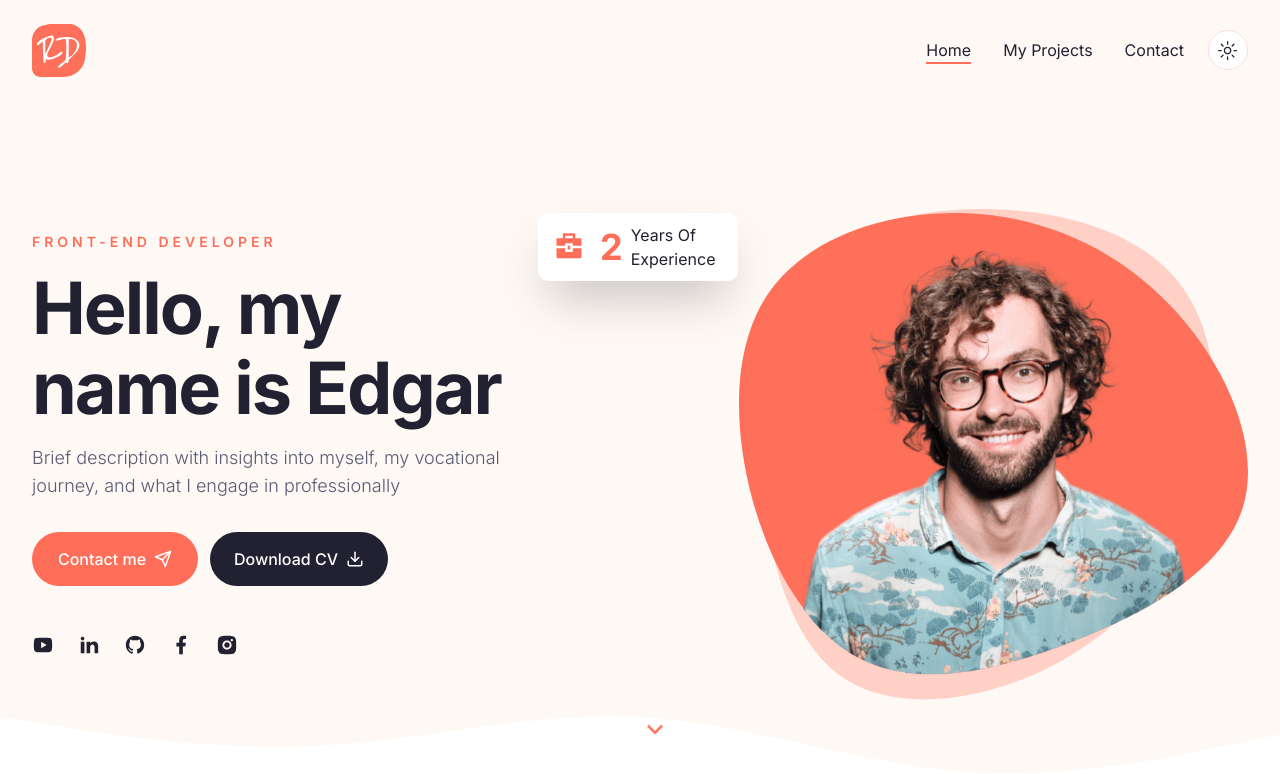
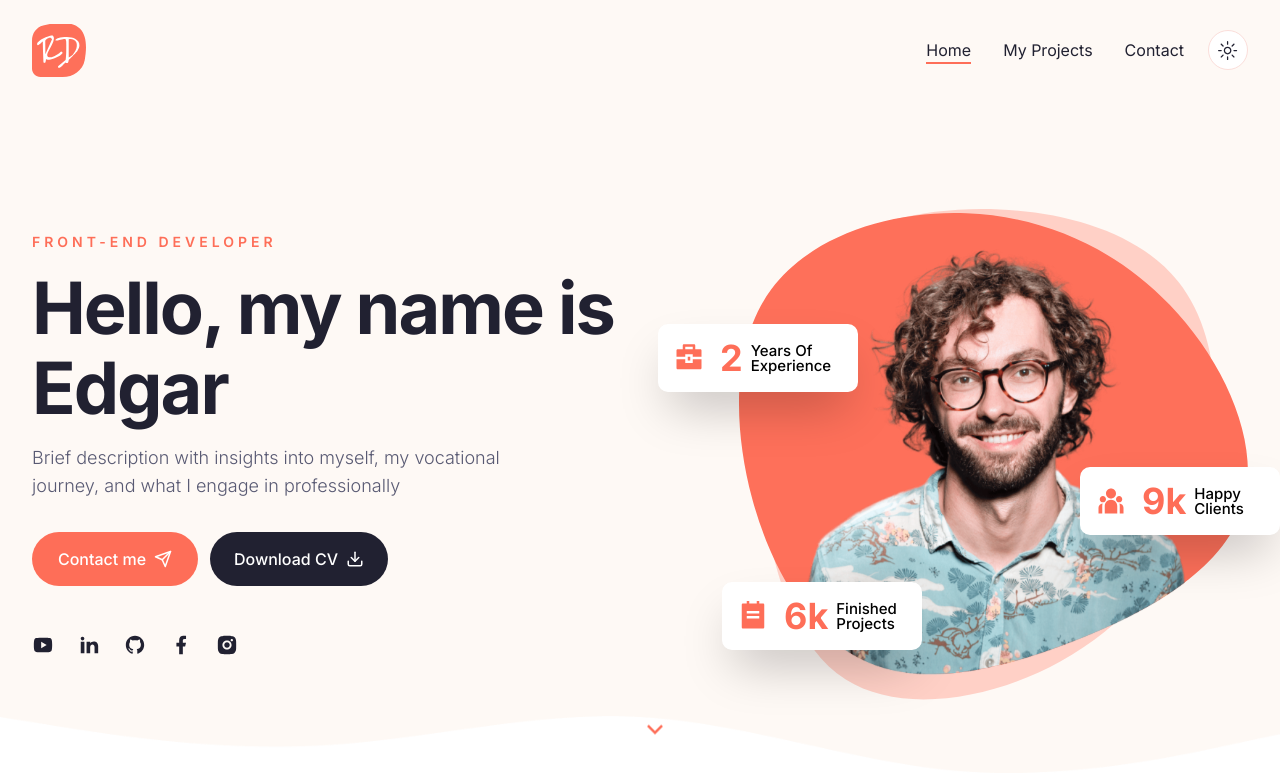
Before and after one commit to edgarespinoza7/edgarespinoza7.github.io, a Next.js app: page / in a window 1280 px wide. Shown: the top 774 px of the page. Built offline with nearby package versions, Linux system fonts and the light colour scheme.

Commit message:
20 commit -added mobile nav and style- OK

```diff
--- a/components/Badge.jsx
+++ b/components/Badge.jsx
@@ -16,7 +16,7 @@ const Badge = ({
           <CountUp end={endCountNum} delay={1} duration={4}/>
           {endCountText}
         </div>
-        <div>{badgeText}</div>
+        <div className='max-w-[720px] leading-none text-[15px] font-medium text-black'>{badgeText}</div>
       </div>
     </div>
   )
--- a/components/Hero.jsx
+++ b/components/Hero.jsx
@@ -46,7 +46,26 @@ const Hero = () => {
               iconsStyles='text-foreground text-[22px] hover:text-primary transition-all' />
           </div>
           <div className="hidden xl:flex relative">
-            <Badge icon={<RiBriefcase4Fill />} endCountNum={2} badgeText='Years Of Experience'/>
+          {/* Badge 1 */}
+            <Badge
+            containerStyles='absolute top-[24%] -left-[5rem]'
+            icon={<RiBriefcase4Fill />}
+            endCountNum={2}
+            badgeText='Years Of Experience'/>
+            {/* Badge 2 */}
+            <Badge
+            containerStyles='absolute top-[80%] -left-[1rem]'
+            icon={<RiTodoFill />}
+            endCountNum={6}
+            endCountText='k'
+            badgeText='Finished Projects'/>
+            {/* Badge 3 */}
+            <Badge
+            containerStyles='absolute top-[55%] -right-8'
+            icon={<RiTeamFill />}
+            endCountNum={9}
+            endCountText='k'
+            badgeText='Happy Clients'/>
             <div className="bg-hero_shape2_light dark:bg-herp_shape2_dark w-[500px] h-[500px] bg-no-repeat absolute -top-1 -right-2"></div>
             <DevImg containerStyles="bg-hero_shape w-[510px] h-[462px] bg-no-repeat relative bg-bottom" imgSrc='/hero/developer.png'/>
           </div>
--- a/components/MobileNav.jsx
+++ b/components/MobileNav.jsx
@@ -1,8 +1,33 @@
+import {Sheet, SheetContent, SheetTrigger} from '@/components/ui/sheet'
 
+import { AlignJustify } from 'lucide-react';
+import Nav from './Nav';
+import Logo from './Logo';
+import Social from './Socials';
+import Socials from './Socials';
 
 const MobileNav = () => {
   return (
-    <div>MobileNav</div>
+    <Sheet>
+      <SheetTrigger asChild>
+        <AlignJustify className='cursor-pointer' />
+      </SheetTrigger>
+      <SheetContent>
+        <div className='flex flex-col items-center justify-between h-full py-8'>
+          <div className='flex flex-col items-center gap-y-32'>
+            <Logo />
+            <Nav
+              containerStyles='flex flex-col items-center gap-y-6'
+              linkStyles='text-2xl'
+            />
+          </div>
+           <Socials
+              containerStyles='flex gap-x-4'
+              iconsStyles='text-2xl'
+            />
+        </div>
+      </SheetContent>
+    </Sheet>
   )
 }
 
```
